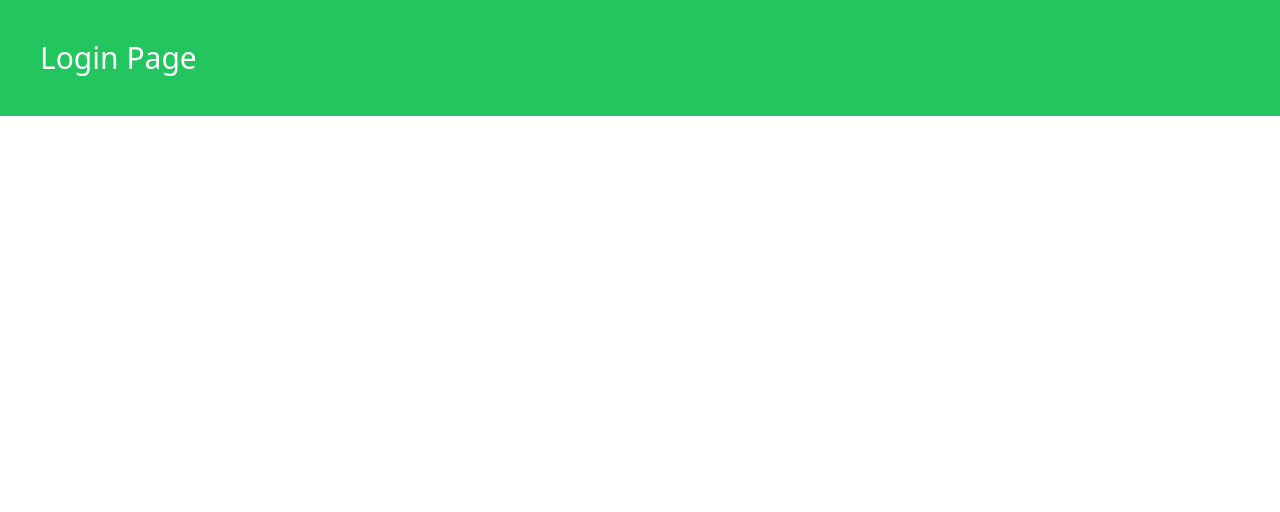
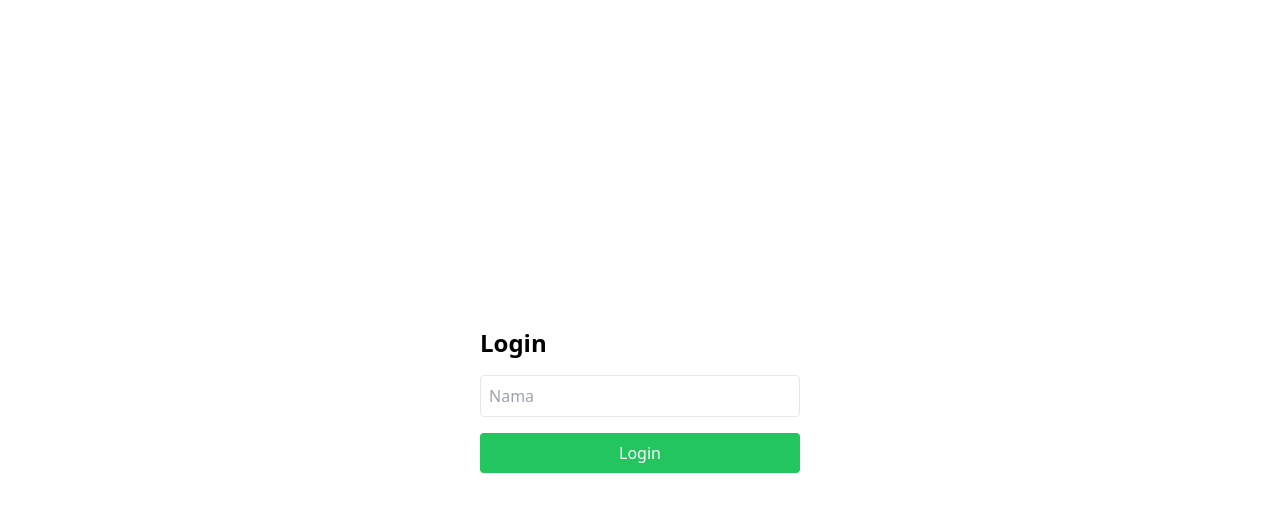
Before and after one commit to alvinreihans/videobelajar-react, a React (Vite) app: page /login in a window 1280 px wide. Shown: the top 512 px of the page. Built offline with nearby package versions, Linux system fonts and the light colour scheme.

Commit message:
feat: implement authentication logic and state

```diff
--- /dev/null
+++ b/src/context/AuthContext.jsx
@@ -0,0 +1,34 @@
+import { createContext, useContext, useState, useEffect } from 'react';
+
+const AuthContext = createContext();
+
+export function AuthProvider({ children }) {
+  const [user, setUser] = useState(null);
+
+  useEffect(() => {
+    const storedUser = localStorage.getItem('user');
+    if (storedUser) {
+      setUser(JSON.parse(storedUser));
+    }
+  }, []);
+
+  const login = (data) => {
+    setUser(data);
+    localStorage.setItem('user', JSON.stringify(data));
+  };
+
+  const logout = () => {
+    setUser(null);
+    localStorage.removeItem('user');
+  };
+
+  return (
+    <AuthContext.Provider value={{ user, login, logout }}>
+      {children}
+    </AuthContext.Provider>
+  );
+}
+
+export function useAuth() {
+  return useContext(AuthContext);
+}
--- a/src/main.jsx
+++ b/src/main.jsx
@@ -2,9 +2,12 @@ import { StrictMode } from 'react';
 import { createRoot } from 'react-dom/client';
 import './index.css';
 import App from './App.jsx';
+import { AuthProvider } from './context/AuthContext';
 
 createRoot(document.getElementById('root')).render(
   <StrictMode>
-    <App />
+    <AuthProvider>
+      <App />
+    </AuthProvider>
   </StrictMode>,
 );
--- a/src/pages/Login.jsx
+++ b/src/pages/Login.jsx
@@ -1,6 +1,35 @@
-// Login.jsx
+import { useState } from 'react';
+import { useAuth } from '../context/AuthContext';
+import { useNavigate } from 'react-router-dom';
+
 export default function Login() {
+  const [name, setName] = useState('');
+  const { login } = useAuth();
+  const navigate = useNavigate();
+
+  const handleLogin = (e) => {
+    e.preventDefault();
+
+    login({ name });
+
+    navigate('/');
+  };
+
   return (
-    <div className="bg-green-500 text-white text-3xl p-10">Login Page</div>
+    <div className="flex justify-center items-center h-screen">
+      <form onSubmit={handleLogin} className="flex flex-col gap-4 w-80">
+        <h1 className="text-2xl font-bold">Login</h1>
+
+        <input
+          type="text"
+          placeholder="Nama"
+          className="border p-2 rounded"
+          value={name}
+          onChange={(e) => setName(e.target.value)}
+        />
+
+        <button className="bg-green-500 text-white p-2 rounded">Login</button>
+      </form>
+    </div>
   );
 }
```
